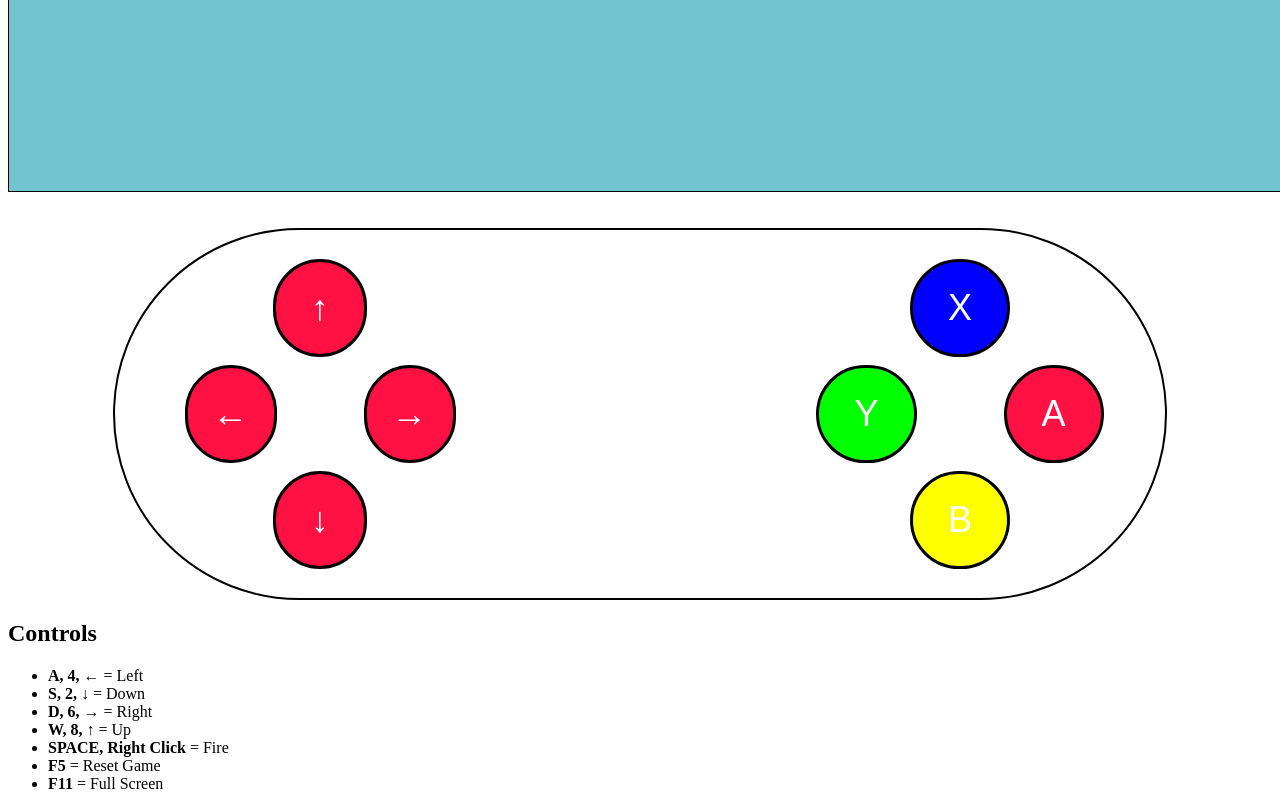
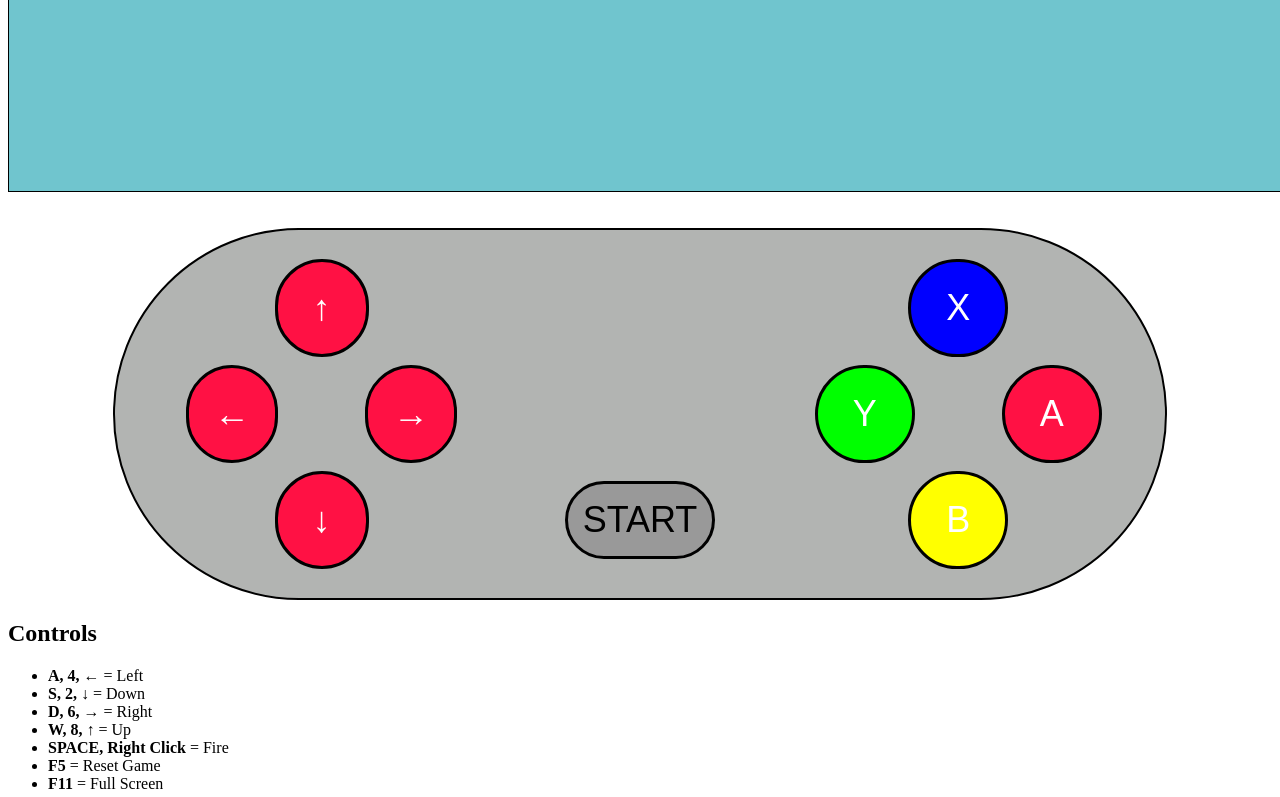
Before and after one commit to joeaoregan/AntibodyJS-WebApp, a website: page static/index.html in a window 1280 px wide. Shown: the part 610-1407 px from the top of the page. Drawn offline with Linux system fonts and the light colour scheme.

Commit message:
start button

```diff
--- a/static/game.js
+++ b/static/game.js
@@ -124,7 +124,7 @@ canvas.addEventListener("click", function(evt){
 	//console.log('click');
     switch(state.current){
         case state.getReady:
-            state.current = state.game;
+			startGame();
             break;
         case state.game:
             ship.fire();
@@ -134,6 +134,10 @@ canvas.addEventListener("click", function(evt){
             break;
     }
 });
+
+function startGame(){
+	state.current = state.game;
+}
 
 function reset(){
 	powerupNewLife.reset();
@@ -165,28 +169,28 @@ window.addEventListener('keydown',function(e){
 		case 37: // Left
 		case 100: // 4
 			ship.dx=-ship.speed;
-        e.preventDefault();
+			e.preventDefault();
 			//console.log('Left');
 			break;
 		case 87: // W
 		case 38: // Up
 		case 104: // 8
 			ship.dy=-ship.speed;
-        e.preventDefault();
+			e.preventDefault();
 			//console.log('Up');
 			break;
 		case 68: // D
 		case 39: // Right
 		case 102: // 6
 			ship.dx=ship.speed;
-        e.preventDefault();
+			e.preventDefault();
 			//console.log('Right');
 			break;
 		case 83: // S
 		case 40: // Down
 		case 98: // 2
 			ship.dy=ship.speed;
-        e.preventDefault();
+			e.preventDefault();
 			//console.log('Down ' + ship.dy);
 			break;
 	}
--- a/static/index.html
+++ b/static/index.html
@@ -39,8 +39,7 @@
 			  <button class="button-round" ontouchstart="moveDown()" onmousedown="moveDown()" onmouseup="moveYClear()" ontouchend="moveYClear()">&nbsp;&#8595;&nbsp;</button>
 			</div>
 			<span class="button-divider"></span>
-			<span class="button-divider"></span>
-			<span class="button-divider"></span>
+			<button class="button-start" onmousedown="moveleft()" onmouseup="startGame()">START</button>
 			<span class="button-divider"></span>
 			<div class="button-box">
 			  <button class="button-round buttonX" onmousedown="moveup()" onmouseup="fire()">&nbsp;X&nbsp;</button><br>
--- a/static/styles.css
+++ b/static/styles.css
@@ -5,13 +5,14 @@
 }
 
 .controller {
+	background-color:#b2b4b2;
 	border: 2px solid black;
 	width:1000px;
 	margin: 0 auto;
 	text-align:center;
 	border-radius:200px;
 	padding:25px;
-	touch-action: manipulation;//Stop screen zooming when double tapping buttons
+	touch-action: manipulation;/*Stop screen zooming when double tapping buttons*/
 }
 
 .button-box {
@@ -19,6 +20,14 @@
 	//border: 2px solid black;
 	text-align:center;
 	width:320px;
+}
+
+.button-start {
+	background-color: #999; /*Grey*/
+	border: 3px solid black;
+	font-size: 36px;
+	padding: 15px;
+	border-radius:50px;
 }
 
 .button-round {
@@ -32,6 +41,13 @@
 	font-size: 36px;
 	margin: 4px 2px;
 	border-radius:50px;
+
+	/* Stop button text highlighting when buttons pressed repeatedly */
+	-moz-user-select: none;
+	-webkit-user-select: none;
+	-ms-user-select:none;
+	user-select:none;
+	-o-user-select:none;
 }
 
 .button-divider {
@@ -41,17 +57,17 @@
 }
 
 .buttonA {
-	background-color: #F14;
+	background-color: #F14; /*Red*/
 }
 
 .buttonB {
-	background-color: #FF0;
+	background-color: #FF0; /*Yellow*/
 }
 
 .buttonX {
-	background-color: #00F;
+	background-color: #00F; /*Blue*/
 }
 
 .buttonY {
-	background-color: #0F0;
+	background-color: #0F0; /*Green*/
 }
```
